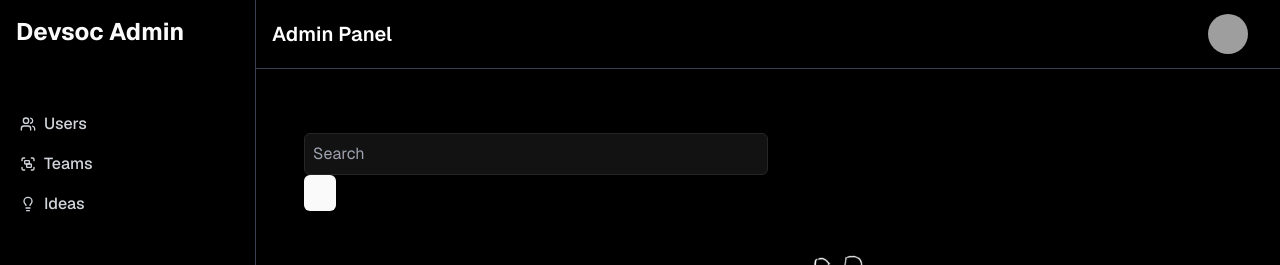
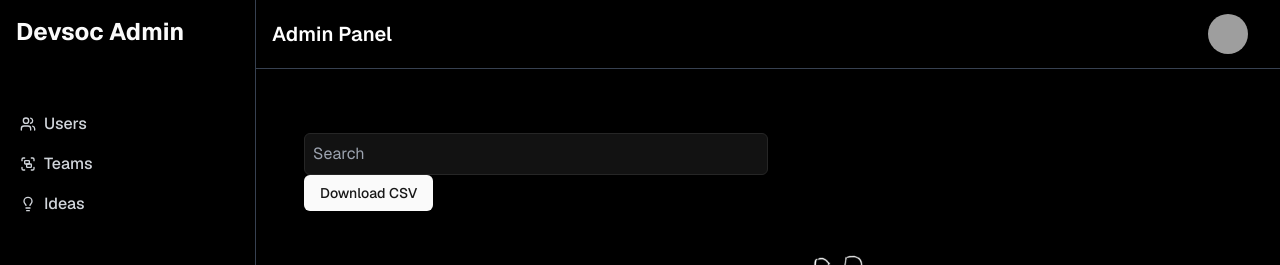
Before and after one commit to CodeChefVIT/devsoc-admin-25, a Next.js app: page /users in a window 1280 px wide. Shown: the top 265 px of the page. Built offline with nearby package versions, Linux system fonts and the light colour scheme; no server answers; grey boxes are pictures that could not be loaded.

Commit message:
download user csv

```diff
--- /dev/null
+++ b/src/api/downloadCSV.ts
@@ -0,0 +1,15 @@
+import axios from "axios";
+import instance from "./axiosConfig";
+
+export const downloadCSV = async () => {
+    try {
+      const response = await instance.get(`/admin/usercsv`, {
+        withCredentials: true,
+        responseType: 'blob'
+      }
+    );
+    return response;
+    } catch (err: any) {
+      throw new Error(err.response?.data?.message || 'Failed to delete score');
+    }
+  };
--- a/src/app/team/[id]/page.tsx
+++ b/src/app/team/[id]/page.tsx
@@ -258,7 +258,8 @@ function ScoreSection({ teamId }: { teamId: string }) {
           <div className="space-x-2">
             <Button
               onClick={handleSubmit}
-              disabled={updateScoreMutation.isPending || createScoreMutation.isPending}
+
+              disabled={updateScoreMutation.isPending || createScoreMutation.isPending ||editMode}
             >
               {editMode ? "Update Score" : "Add Score"}
             </Button>
@@ -288,6 +289,7 @@ function ScoreSection({ teamId }: { teamId: string }) {
                 size="sm"
                 variant="secondary"
                 onClick={() => handleEdit(score)}
+                disabled={editMode}
               >
                 Edit
               </Button>
--- a/src/app/users/page.tsx
+++ b/src/app/users/page.tsx
@@ -13,6 +13,7 @@ import Image from "next/image";
 import loading from "@/assets/images/loading.gif";
 import { UserModal } from "@/components/table/user-modal";
 import { Button } from "@/components/ui/button";
+import { downloadCSV } from "@/api/downloadCSV";
 
 export default function Users() {
   const [cursorHistory, setCursorHistory] = useState<string[]>([]);
@@ -54,7 +55,29 @@ export default function Users() {
 
 
 
+  const onClick = async () => {
+      try {
+        // Fetch the CSV file as a Blob
+        const blob = await downloadCSV();
 
+        // Create a download link
+        const url = window.URL.createObjectURL(blob.data as Blob);
+        const a = document.createElement('a');
+        a.href = url;
+        a.download = 'users.csv'; // Set the filename for the downloaded file
+        document.body.appendChild(a);
+
+        // Trigger the download
+        a.click();
+
+        // Clean up
+        window.URL.revokeObjectURL(url);
+        document.body.removeChild(a);
+      } catch (err) {
+        console.error('Error downloading CSV:', err);
+        alert('Failed to download CSV. Please try again.');
+      }
+    };
   return (
     <div className="p-4">
       <div className="mb-4"></div>
@@ -67,7 +90,7 @@ export default function Users() {
           onChange={(e) => setTheName(e.target.value)}
           type="text"
         />
-        <Button></Button>
+        <Button onClick={onClick}>Download CSV </Button>
       </div>
 
       {isError && <div className="text-red-500">Error fetching team data</div>}
```
